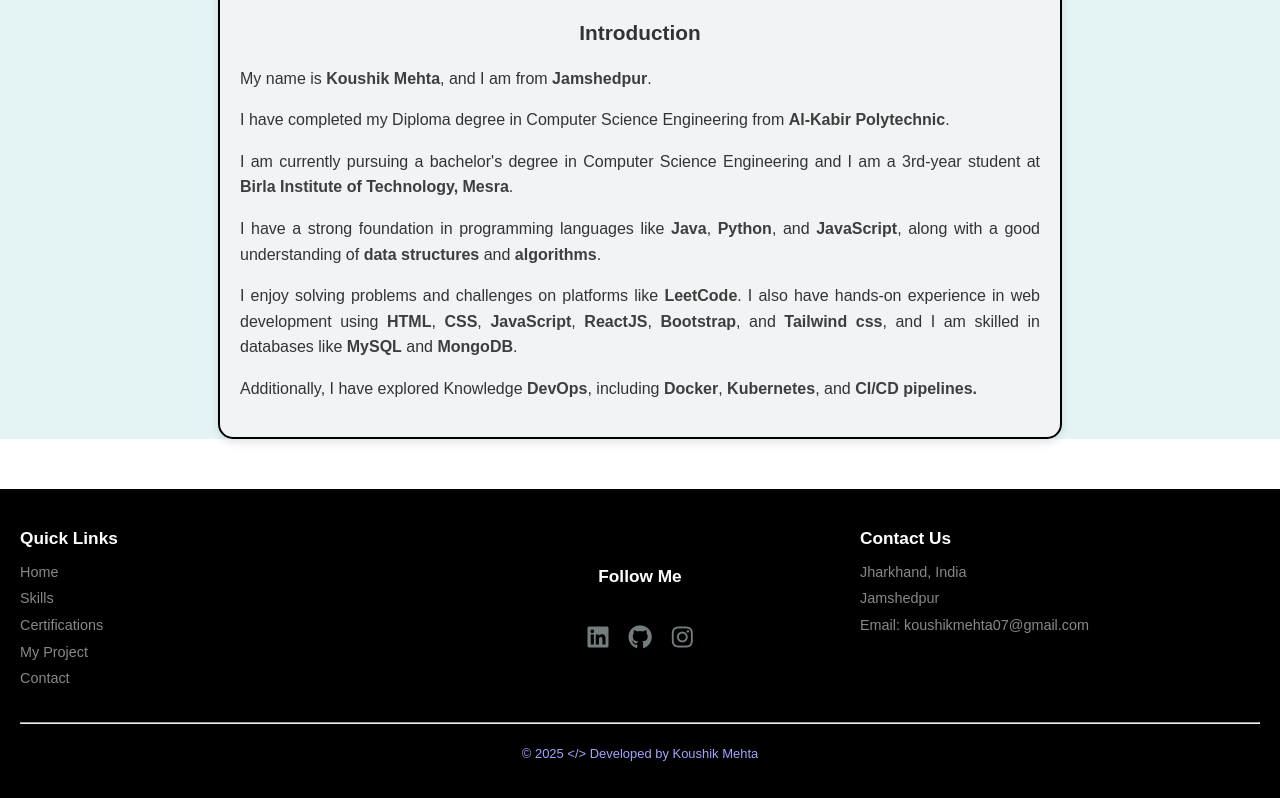
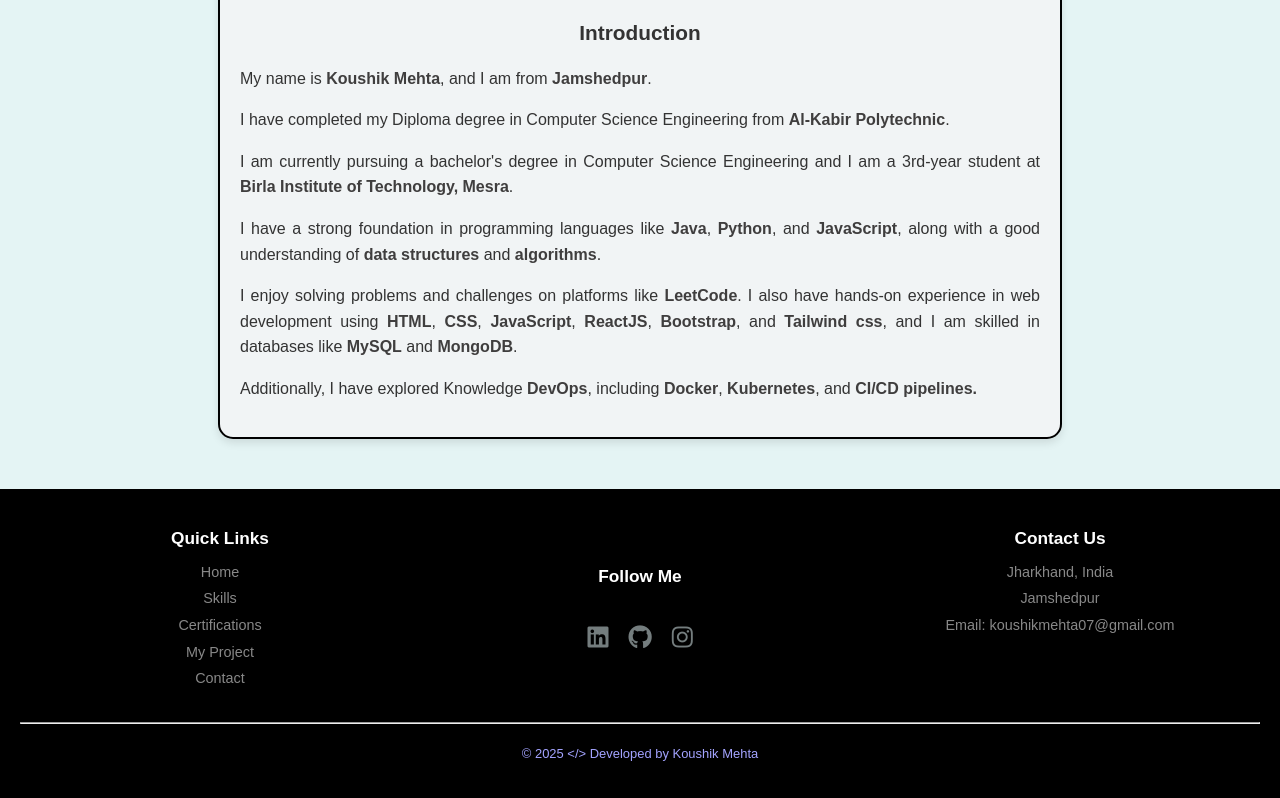
Before and after one commit to KoushikMehta31/Portfolio-web-application, a React (Vite) app: page / in a window 1280 px wide. Shown: the part 1733-2531 px from the top of the page. Built offline with nearby package versions, Linux system fonts and the light colour scheme.

Commit message:
Update Home.jsx
edit

```diff
--- a/src/Components/Home.jsx
+++ b/src/Components/Home.jsx
@@ -55,9 +55,9 @@
     <p> Additionally, I have explored Knowledge <strong>DevOps</strong>, including <strong>Docker</strong>, <strong>Kubernetes</strong>, and <strong>CI/CD pipelines.</strong>
     </p>
     </div>
+    <Footer/>
+    </center>
 
-    </center>
-    <Footer/>
     </>
   );
 };
```
